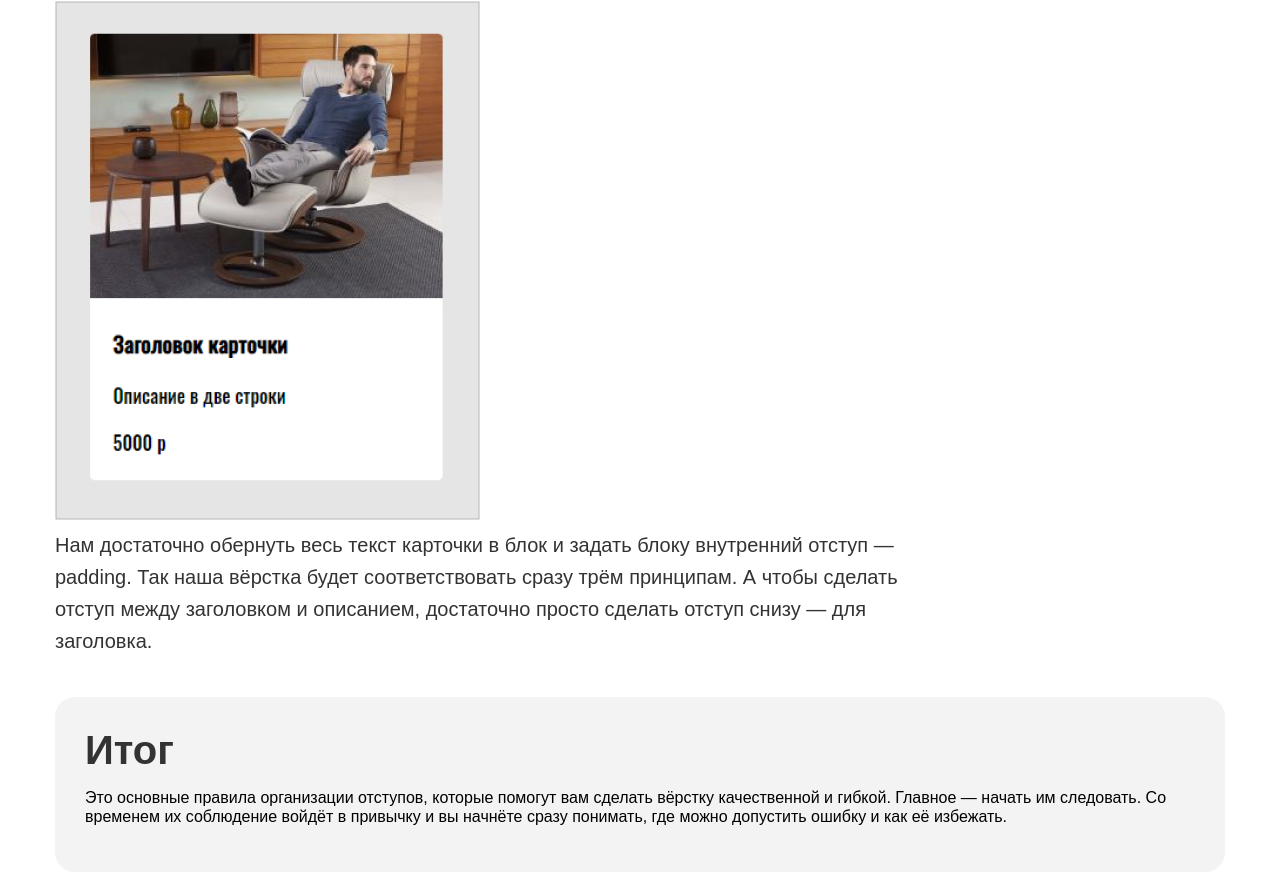
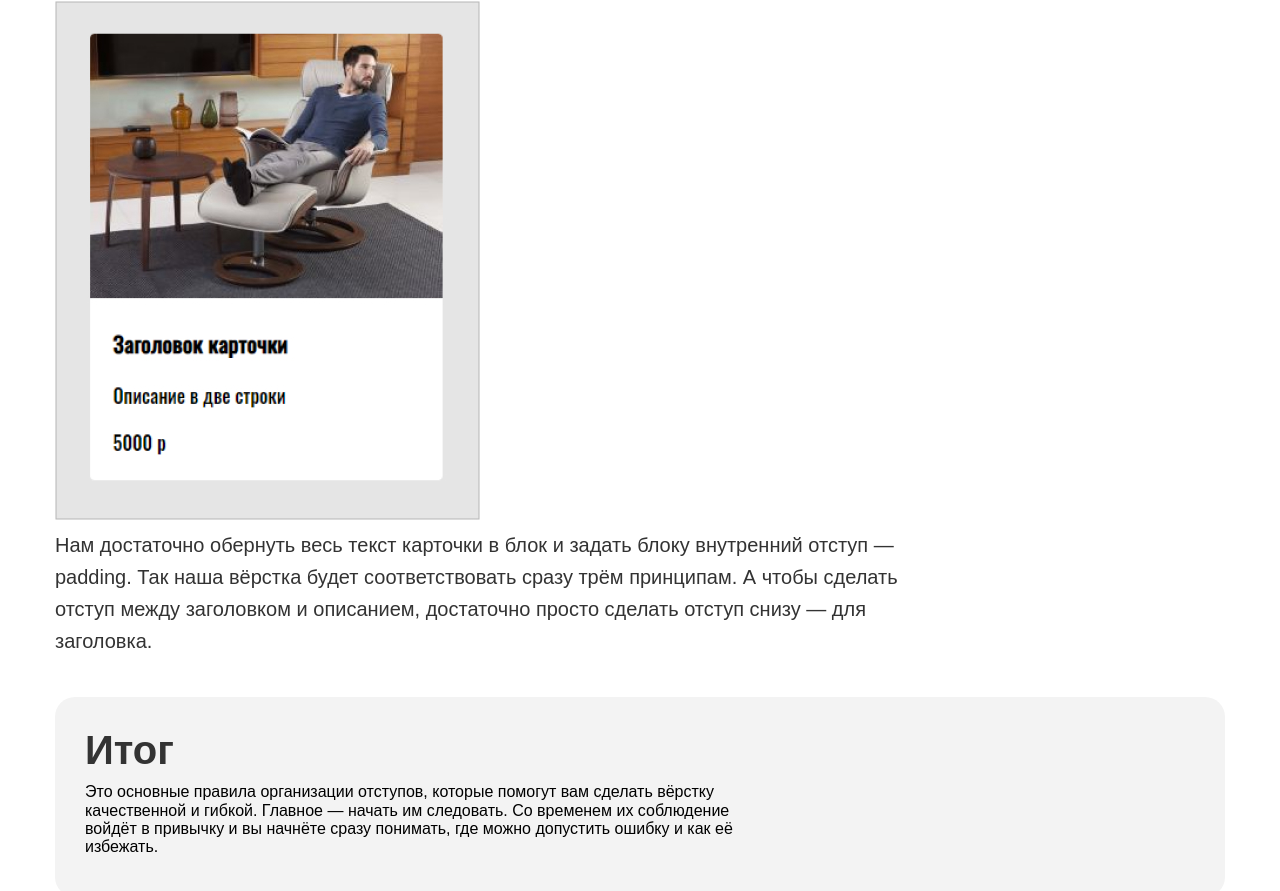
Before and after one commit to bezauss/4, a plain HTML site: page article.html in a window 1280 px wide. Shown: the part 4462-5353 px from the top of the page. Drawn offline with Linux system fonts and the light colour scheme.

Commit message:
Add files via upload

```diff
--- a/article.html
+++ b/article.html
@@ -81,7 +81,7 @@
     </div>
       <div class="gray-box back-image">
       <h2 class="text second-class">Итог</h2>
-    <p>Это основные правила организации отступов, которые помогут вам сделать вёрстку качественной и гибкой. Главное — начать им следовать. Со временем их соблюдение войдёт в привычку и вы начнёте сразу понимать, где можно допустить ошибку и как её избежать.</p>
+    <p class="text">Это основные правила организации отступов, которые помогут вам сделать вёрстку качественной и гибкой. Главное — начать им следовать. Со временем их соблюдение войдёт в привычку и вы начнёте сразу понимать, где можно допустить ошибку и как её избежать.</p>
 
     </div>
 
```
